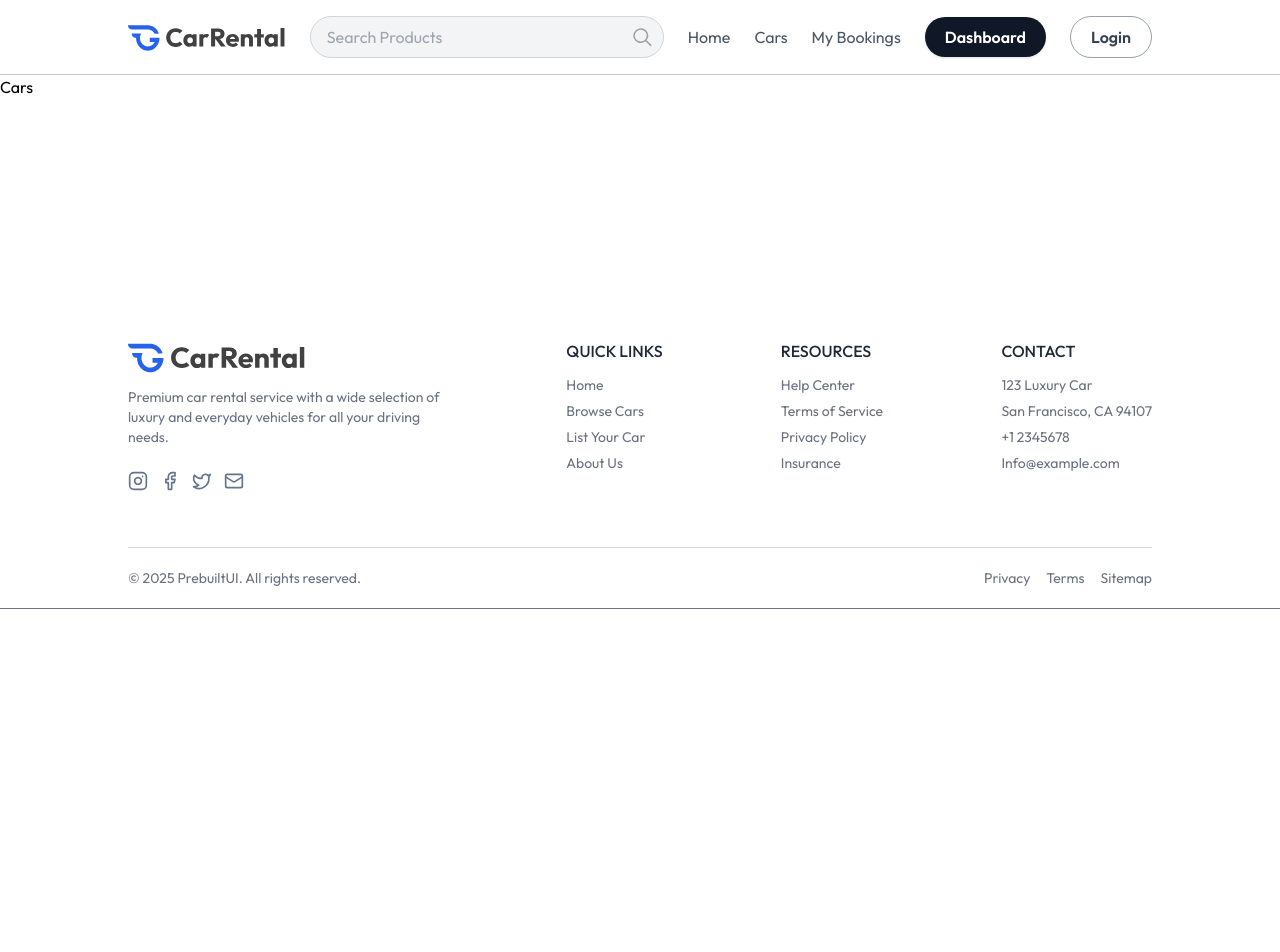
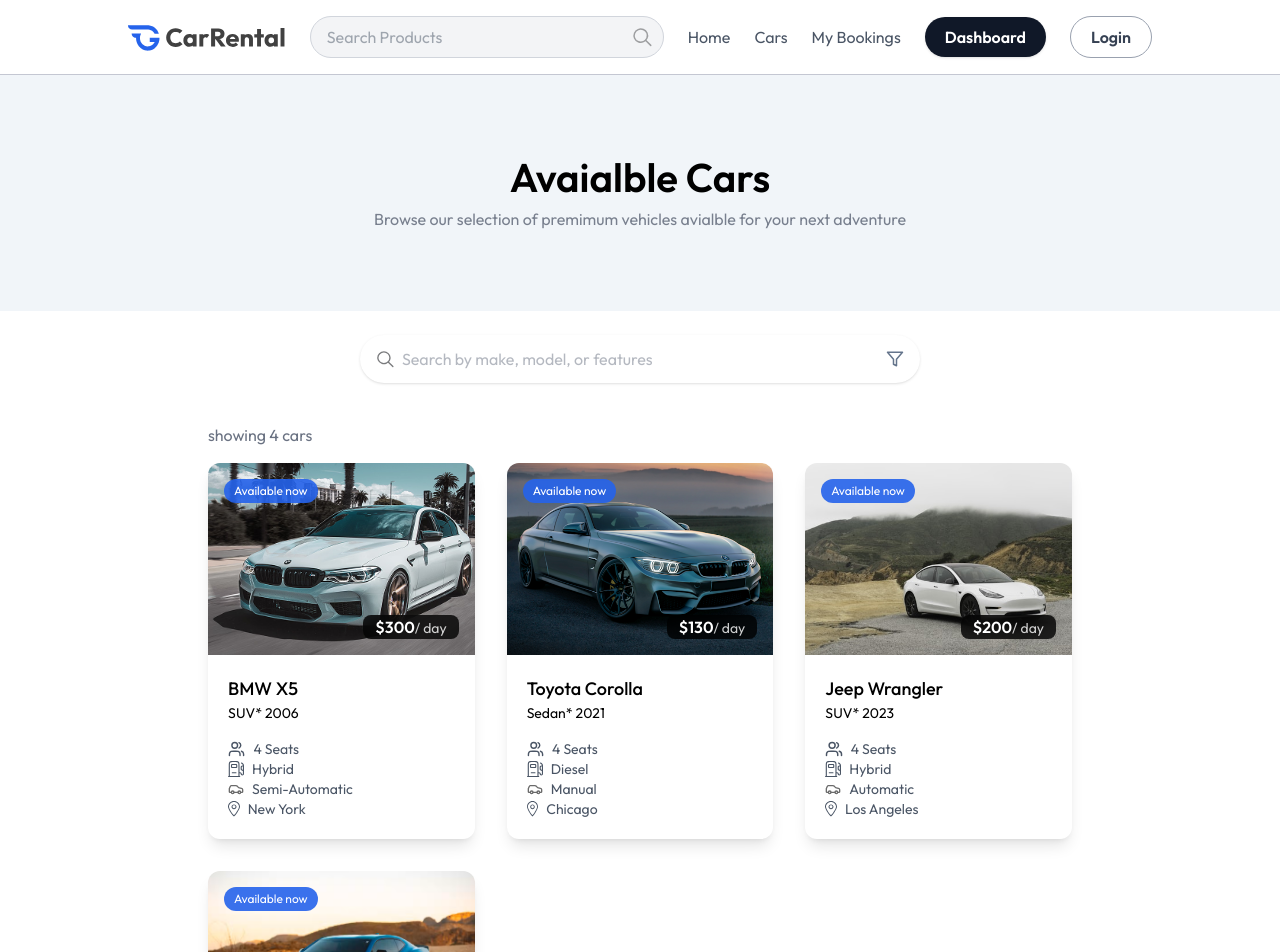
Before and after one commit to KeshavendraSingh15/YourCarRental, a React (Vite) app: page /cars in a window 1280 px wide. Shown: the top 952 px of the page. Before the commit the page ends 800 px from the top, so only its background shows below. Built offline with nearby package versions, Linux system fonts and the light colour scheme.

Commit message:
Cars full page completed

```diff
--- a/src/App.jsx
+++ b/src/App.jsx
@@ -16,6 +16,7 @@
       <Routes>
       <Route path='/' element={<Home/>}></Route>
       <Route path='/car-details/:id' element={<CarDetails/>}></Route>
+      <Route path="/cars/car-details/:id" element={<CarDetails />} />
       <Route path='/cars' element={<Cars/>}></Route>
       <Route path='/my-booking' element={<MyBooking/>}></Route>
 
--- a/src/compponents/CarCard.jsx
+++ b/src/compponents/CarCard.jsx
@@ -4,10 +4,10 @@
 
 export const CarCard = ({car}) => {
     const currency = import.meta.env.VITE_CURRENCY
-    const navgate = useNavigate();
+    const navigate = useNavigate();
   return (
     <div className='group rounded-xl overflow-hidden shadow-lg hover:-translate-y-1 transition-all
-    duration-500 cursor-pointer' onClick={()=>{navgate(`car-details/${car._id}`); scrollTo(0,0)}}>
+    duration-500 cursor-pointer' onClick={()=>{navigate(`car-details/${car._id}`); scrollTo(0,0)}}>
 
         <div className='relative h-48 overflow-hidden'>
          <img src={car.image} alt='Car Image' className='w-full h-full object-cover transition-transform duration-500
--- a/src/pages/CarDetails.jsx
+++ b/src/pages/CarDetails.jsx
@@ -14,6 +14,7 @@
   }
 
   useEffect(() => {
+
     setCar(dummyCarData.find(car => car._id === id))
   }, [id])
 
--- a/src/pages/Cars.jsx
+++ b/src/pages/Cars.jsx
@@ -1,7 +1,51 @@
-import React from 'react'
+import { React, useState } from 'react'
+import { Title } from "../compponents/Title";
+import { assets, dummyCarData } from '../assets/assets';
+import {  CarCard} from "../compponents/CarCard";
+
 
 export const Cars = () => {
+
+  const [input, setInput] = useState('')
+
   return (
-    <div>Cars</div>
+    <div>
+      <div className='flex flex-col items-center py-20 bg-light max-md:px-4'>
+        <Title
+          title='Avaialble Cars'
+          subTitle='Browse our selection of premimum vehicles avialble for your next adventure'
+        />
+      </div>
+
+      {/* Center Search */}
+      <div className='flex justify-center mt-6'>
+        <div className='flex items-center bg-white px-4 max-w-140 w-full h-12 rounded-full shadow'>
+          <img src={assets.search_icon} alt='search' className='w-4.5 h-4.5 mr-2' />
+
+          <input
+            onChange={(e) => setInput(e.target.value)}
+            value={input}
+            type="text"
+            placeholder='Search by make, model, or features'
+            className='w-full h-full outline-none text-gray-500'
+          />
+
+          <img src={assets.filter_icon} alt='filter' className='w-4.5 h-4.5 ml-2' />
+        </div>
+      </div>
+
+      <div className="px-6 md:px-16 lg:px-24 xl:px-32 mt-10">
+       <p className='text-gray-500 xl:px-20 max-w-7xl mx-auto'>showing {dummyCarData.length} cars</p>
+       <div className='grid grid-cols-1 sm:grid-cols-2 lg:grid-cols-3 gap-8 mt-4
+       xl:px-20 max-w-7xl mx-auto'>
+        {dummyCarData.map((car,index)=>(
+           <div key={index}>
+            <CarCard car={car}></CarCard>
+            </div>
+        ))}
+       </div>
+      </div>
+    </div>
+
   )
 }
```
